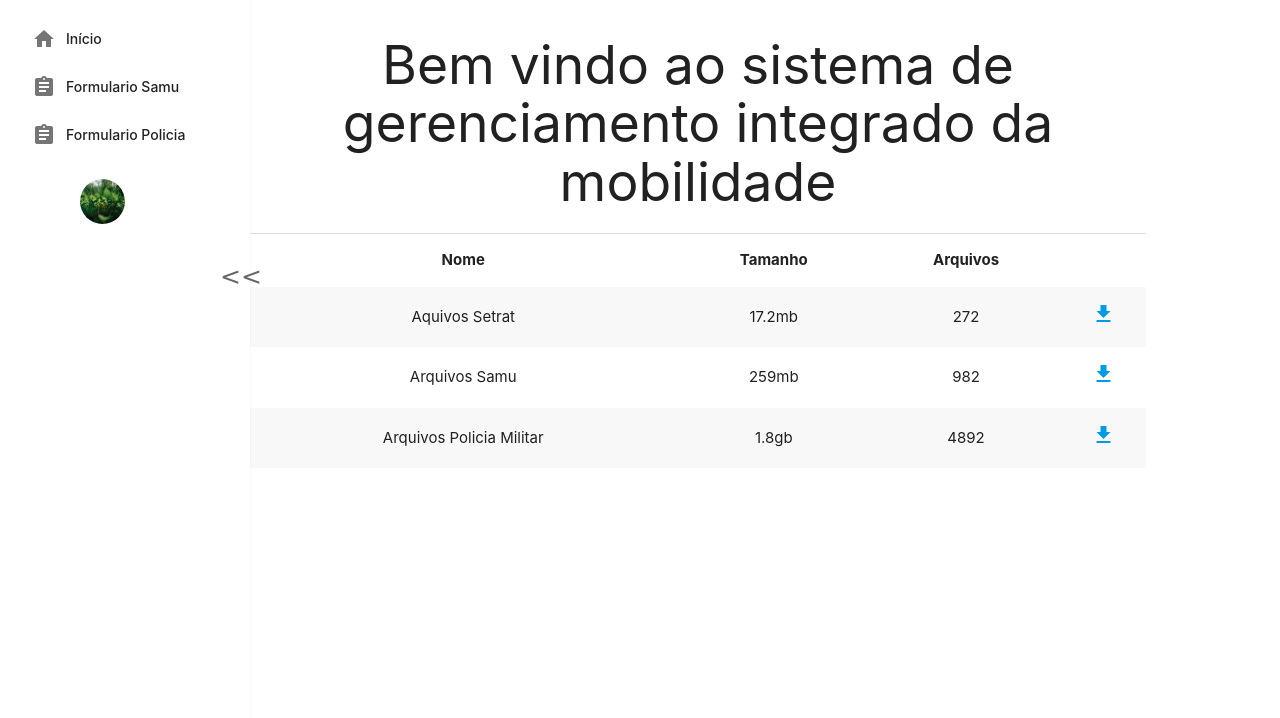
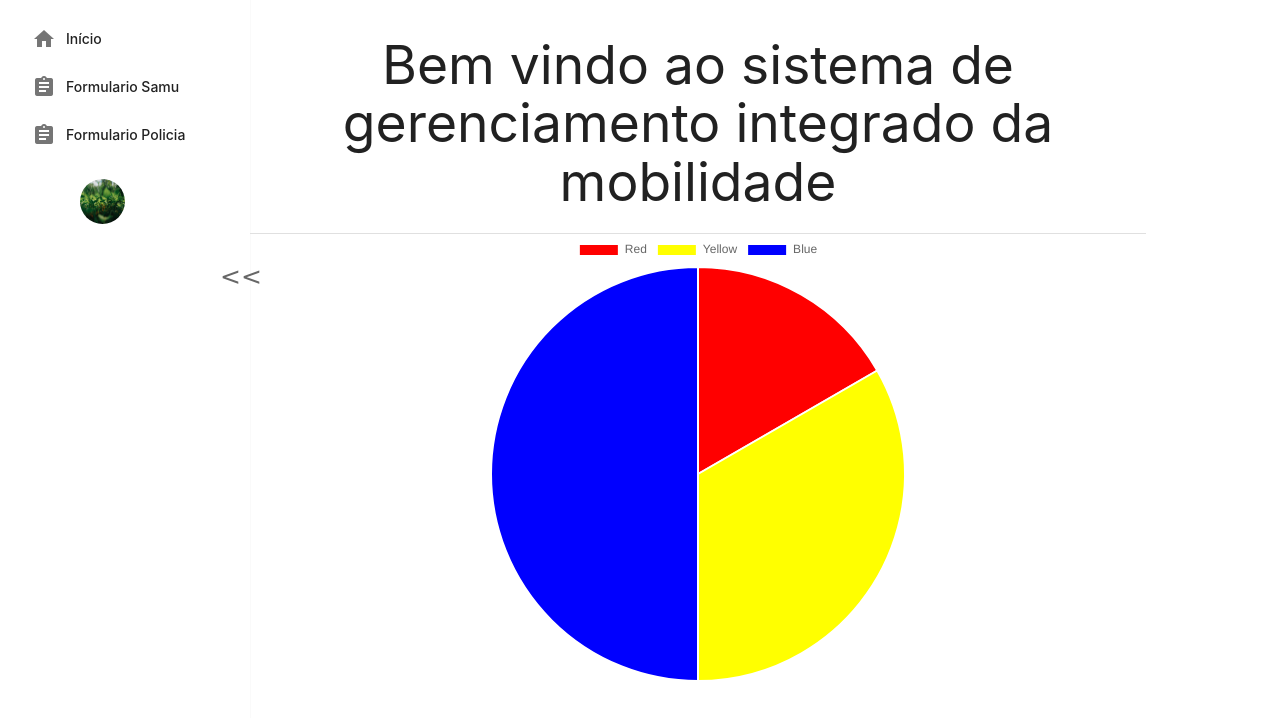
Before and after one commit to Kouthk/Hackthon-, a plain HTML site: page Front-end/logged.html in a window 1280 px wide. Drawn offline with nearby package versions, Linux system fonts and the light colour scheme.

Commit message:
Adicionado a biblioteca de gráficos

```diff
--- /dev/null
+++ b/Front-end/js/chart.js
@@ -0,0 +1,27 @@
+var ctx = document.getElementById('myChart').getContext('2d');
+var myPieChart = new Chart(ctx,{
+    type: 'pie',
+    data: {
+        datasets: [{
+            data: [10, 20, 30],
+        backgroundColor: [
+            'Red',
+            'Yellow',
+            'Blue'
+        ],
+        hoverBackgroundColor: [
+            'Red',
+            'Yellow',
+            'Blue'
+        ]
+        }],
+
+
+        // These labels appear in the legend and in the tooltips when hovering different arcs
+        labels: [
+            'Red',
+            'Yellow',
+            'Blue'
+        ]
+    }
+});
--- a/Front-end/js/logged.js
+++ b/Front-end/js/logged.js
@@ -12,17 +12,3 @@ document.addEventListener('DOMContentLoaded', function() {
     var elems = document.querySelectorAll('.modal');
     var instances = M.Modal.init(elems);
   });
-
-
-
-document.getElementById("editarDownloadMama").onclick = function() {
- sessionStorage.setItem('opcaoEscolhida','1');
-};
-
-document.getElementById("editarDowloadsMamografiaTireoide").onclick = function() {
-sessionStorage.setItem('opcaoEscolhida','1');
-};
-
-document.getElementById("editarDownloadTermografia").onclick = function() {
-sessionStorage.setItem('opcaoEscolhida','1');
-};
--- a/Front-end/logged.html
+++ b/Front-end/logged.html
@@ -23,41 +23,8 @@
          <h2 class="center-align">Bem vindo ao sistema de gerenciamento integrado da mobilidade</h2>
        </div>
         <div class="divider"></div>
-        <table class="striped centered">
-            <thead>
-                <tr>
-                    <th>Nome</th>
-                    <th>Tamanho</th>
-                    <th>Arquivos</th>
-                </tr>
-            </thead>
-            <tbody>
-                <tr>
-                    <td>Aquivos Setrat</td>
-                    <td>17.2mb</td>
-                    <td>272</td>
-                    <td>
-                      <a  href="#"><i class="material-icons">file_download</i></a>
-                    </td>
-                </tr>
-                <tr>
-                    <td>Arquivos Samu</td>
-                    <td>259mb</td>
-                    <td>982</td>
-                    <td>
-                      <a href="#"><i class="material-icons">file_download</i></a>
-                    </td>
-                </tr>
-                <tr>
-                    <td>Arquivos Policia Militar</td>
-                    <td>1.8gb</td>
-                    <td>4892</td>
-                    <td>
-                          <a href="#"><i class="material-icons">file_download</i></a>
-                  </td>
-                </tr>
-            </tbody>
-        </table>
+        <canvas id="myChart"></canvas>
+
     </div>
 
      <!-- sideNav -->
@@ -97,7 +64,10 @@
         </div>
 
     <script src="https://cdnjs.cloudflare.com/ajax/libs/materialize/1.0.0-rc.2/js/materialize.min.js"></script>
+    <script src="https://cdnjs.cloudflare.com/ajax/libs/Chart.js/2.7.3/Chart.min.js"></script>
+
     <script src="./js/logged.js"></script>
     <script src="./js/sidenav.js"></script>
+    <script src="./js/chart.js"></script>
 </body>
 </html>
```
Also changed, not shown: 3 other files.
